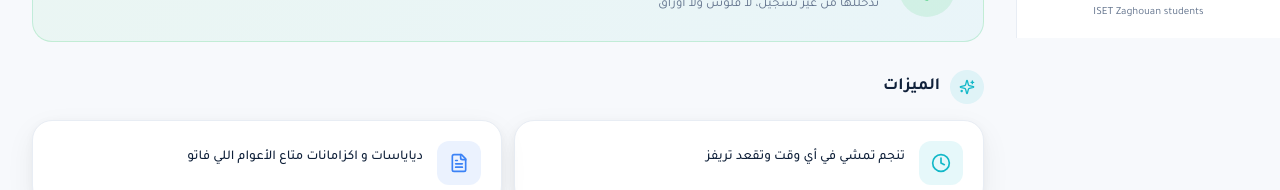
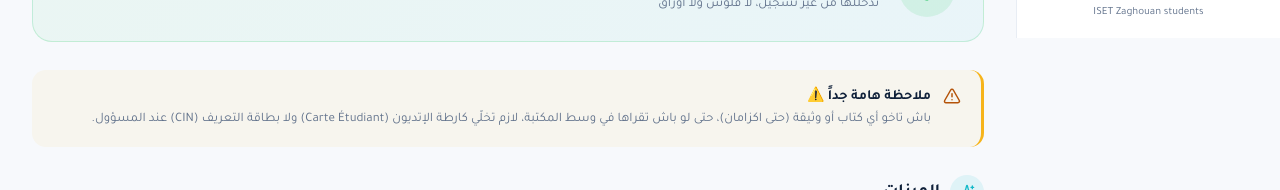
Before and after one commit to jozefelmanga/iset-zaghouan-hub, a Next.js app: page /library in a window 1280 px wide. Shown: the part 762-952 px from the top of the page. Built offline with nearby package versions, Linux system fonts and the light colour scheme; no server answers.

Commit message:
feat: add alert message for library book borrowing requirements

```diff
--- a/src/app/library/page.tsx
+++ b/src/app/library/page.tsx
@@ -2,6 +2,7 @@ import { pageMetadata } from "@/constants/seo";
 import { DoorOpen } from "@/lib/icons";
 import { StaticPageHeader } from "@/components/ui/StaticPageHeader";
 import { PageWrapper } from "@/components/ui/layout";
+import { Alert } from "@/components/ui/shared";
 import { MotionReveal } from "@/components/ui/MotionReveal";
 import { LibraryShowcaseImage } from "@/components/library/LibraryShowcaseImage";
 import { LibraryFeaturesGrid } from "@/components/library/LibraryFeaturesGrid";
@@ -62,6 +63,12 @@ export default function LibraryPage() {
         </div>
       </MotionReveal>
 
+      <MotionReveal delay={0.15} className="mb-7">
+        <Alert title="ملاحظة هامة جداً ⚠️" variant="warning">
+          باش تاخو أي كتاب أو وثيقة (حتى اكزامان)، حتى لو باش تقراها في وسط المكتبة، لازم تخلّي كارطة الإتديون (Carte Étudiant) ولا بطاقة التعريف (CIN) عند المسؤول.
+        </Alert>
+      </MotionReveal>
+
       <LibraryFeaturesGrid features={libraryInfo.features} />
     </PageWrapper>
   );
```
